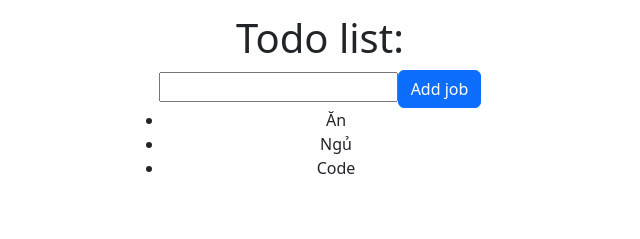
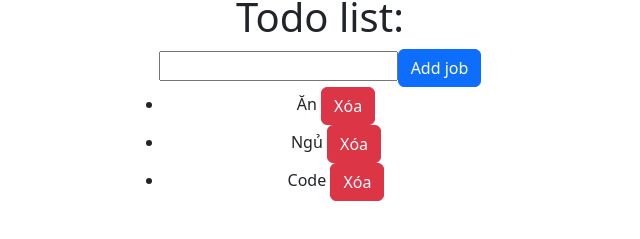
Before and after one commit to chinhpd5/WEB2072, a Vue app in the folder web2072/: page / in a window 1280 px wide. Shown: the part 445-684 px from the top of the page, without its empty margins (320-960 px from the left). Built offline with nearby package versions, Linux system fonts and the light colour scheme.

Commit message:
to do list - delete

```diff
--- a/web2072/src/App.vue
+++ b/web2072/src/App.vue
@@ -17,6 +17,7 @@
     <ul>
       <li v-for="(item,index) in jobs" :key="index">
         {{ item }}
+        <button @click="handleDeleteJob(index)" class="btn btn-danger">Xóa</button>
       </li>
     </ul>
   </div>
@@ -37,6 +38,11 @@ const handleAddJob = () => {
   jobs.push(job.value)
   job.value = ""
 }
+
+const handleDeleteJob = (index) => {
+  // console.log(index);
+  jobs.splice(index,1);
+}
 </script>
 
 <style>
```
